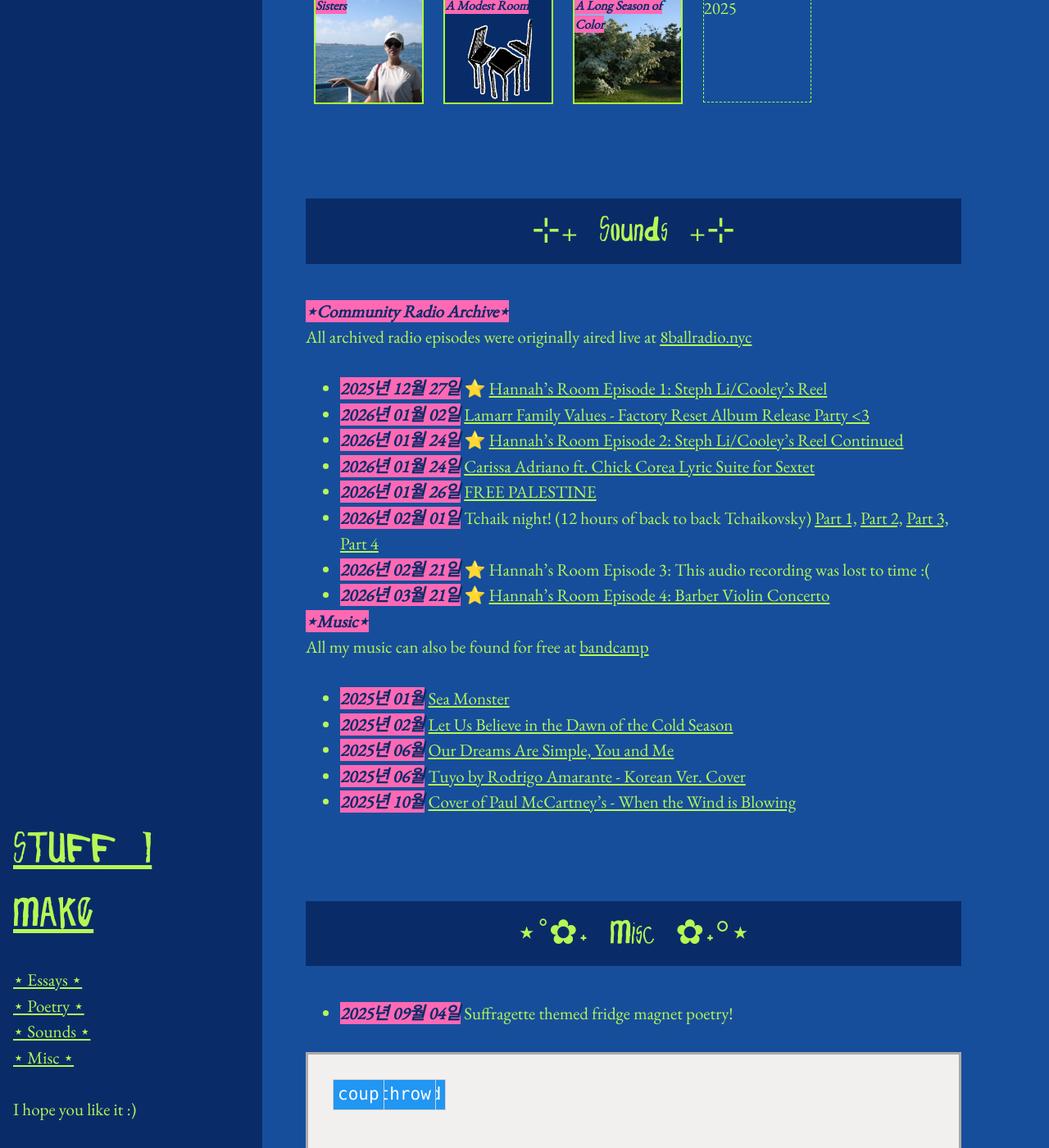
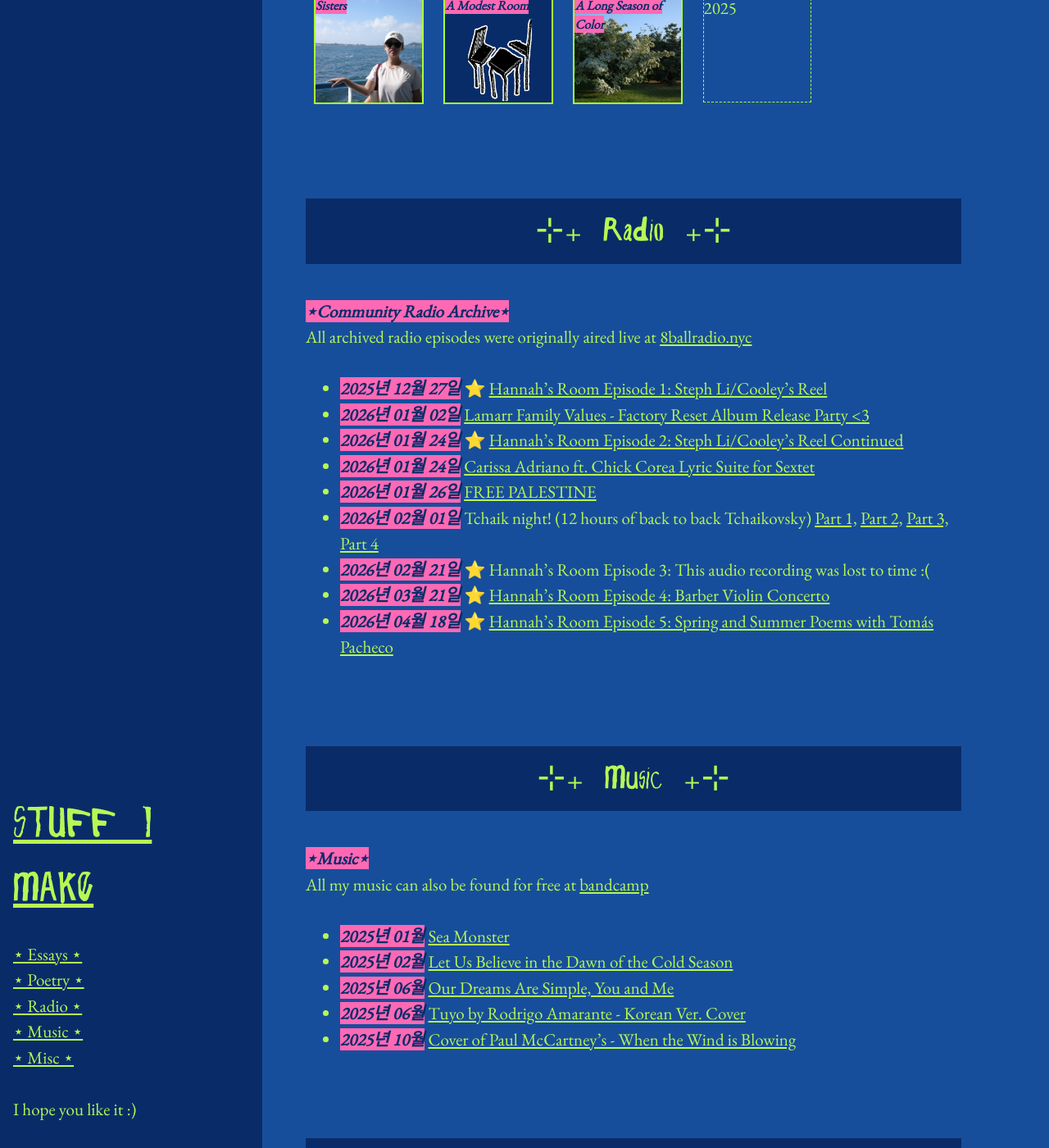
Before and after one commit to limh0228/schemes_and_machinations, a Jekyll site: the page built from pages/my_content.md, in a window 1280 px wide and 1400 px high, scrolled down 1527 px. Shown: the whole window at 82% size. Built offline with Jekyll 4.4.1, drawn with Linux system fonts in a browser that asks for light colours.

Commit message:
add tomas radio episode

```diff
--- a/_includes/my_content_sidebar.html
+++ b/_includes/my_content_sidebar.html
@@ -11,7 +11,9 @@
         <br>
         <a href="#poetry">⋆ Poetry ⋆</a>
         <br>
-        <a href="#music">⋆ Sounds ⋆</a>
+        <a href="#radio">⋆ Radio ⋆</a>
+        <br>
+        <a href="#music">⋆ Music ⋆</a>
         <br>
         <a href="#recipes">⋆ Misc ⋆</a>
         <br><br>
--- a/pages/my_content.md
+++ b/pages/my_content.md
@@ -129,9 +129,9 @@ title: Stuff I Make
 <br><br>
 
 <!-- For navigation from sidebar -->
-<div id="music"></div>
+<div id="radio"></div>
 
-<h2 class = "section-header">⊹₊ Sounds ₊⊹</h2>
+<h2 class = "section-header">⊹₊ Radio ₊⊹</h2>
 
 <mark>⋆Community Radio Archive⋆</mark>
 
@@ -147,7 +147,14 @@ All archived radio episodes were originally aired live at [8ballradio.nyc](https
 - <mark>2026년 02월 01일</mark> Tchaik night! (12 hours of back to back Tchaikovsky) [Part 1,](/assets/audio/radio/Tchaik/Tchaik1.mp3) [Part 2,](/assets/audio/radio/Tchaik/Tchaik2.mp3)  [Part 3,](/assets/audio/radio/Tchaik/Tchaik3.mp3) [Part 4](/assets/audio/radio/Tchaik/Tchaik4.mp3)
 - <mark>2026년 02월 21일</mark> ⭐ Hannah's Room Episode 3: This audio recording was lost to time :(
 - <mark>2026년 03월 21일</mark> ⭐ [Hannah's Room Episode 4: Barber Violin Concerto](/assets/audio/radio/HannahsRoomEp3.mp3)
-<br>
+- <mark>2026년 04월 18일</mark> ⭐ [Hannah's Room Episode 5: Spring and Summer Poems with Tomás Pacheco](/assets/audio/radio/HannahsRoomEpisode5.mp3)
+
+<br><br>
+
+<!-- For navigation from sidebar -->
+<div id="music"></div>
+
+<h2 class = "section-header">⊹₊ Music ₊⊹</h2>
 
 <mark>⋆Music⋆</mark>
 
```
Also changed, not shown: 6 other files.
